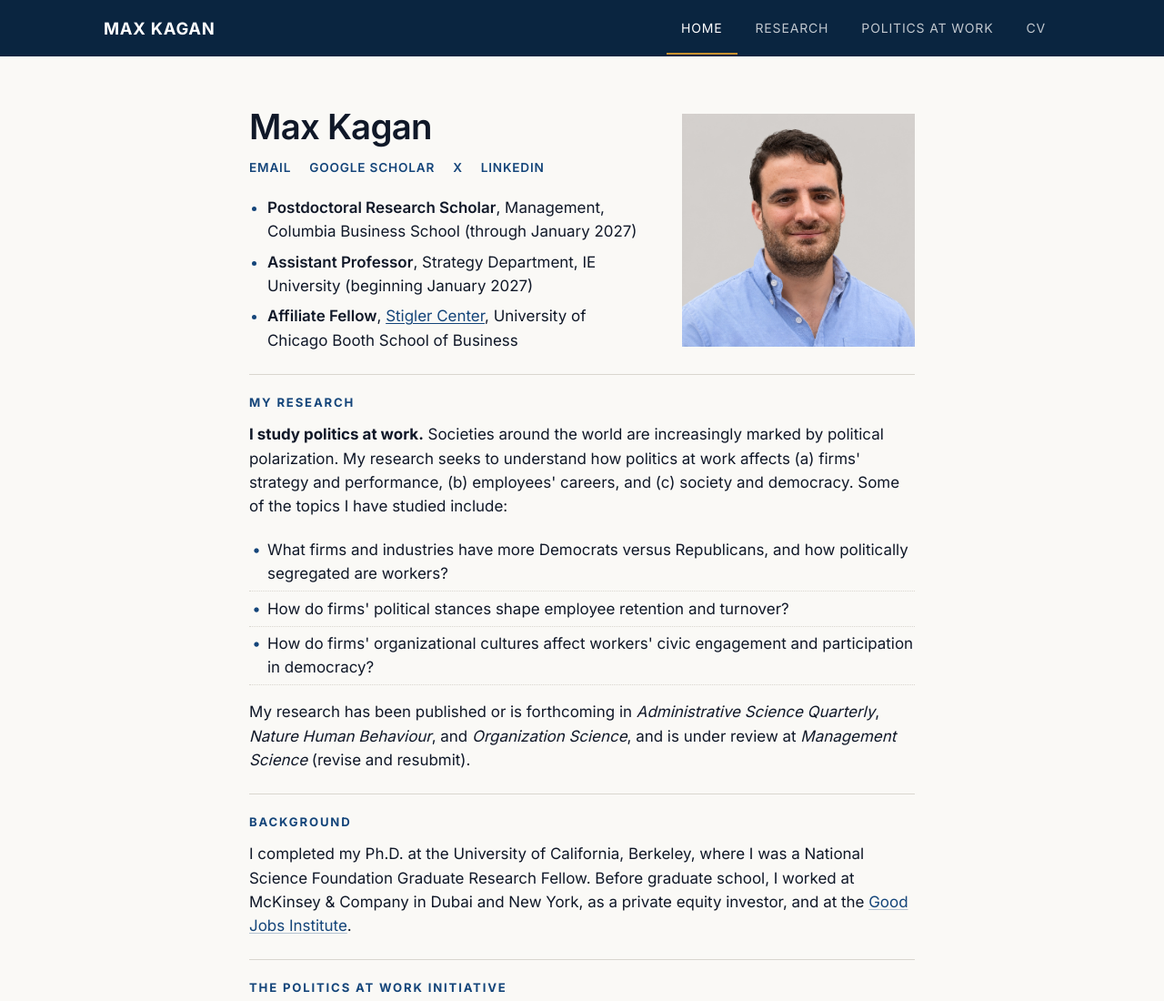
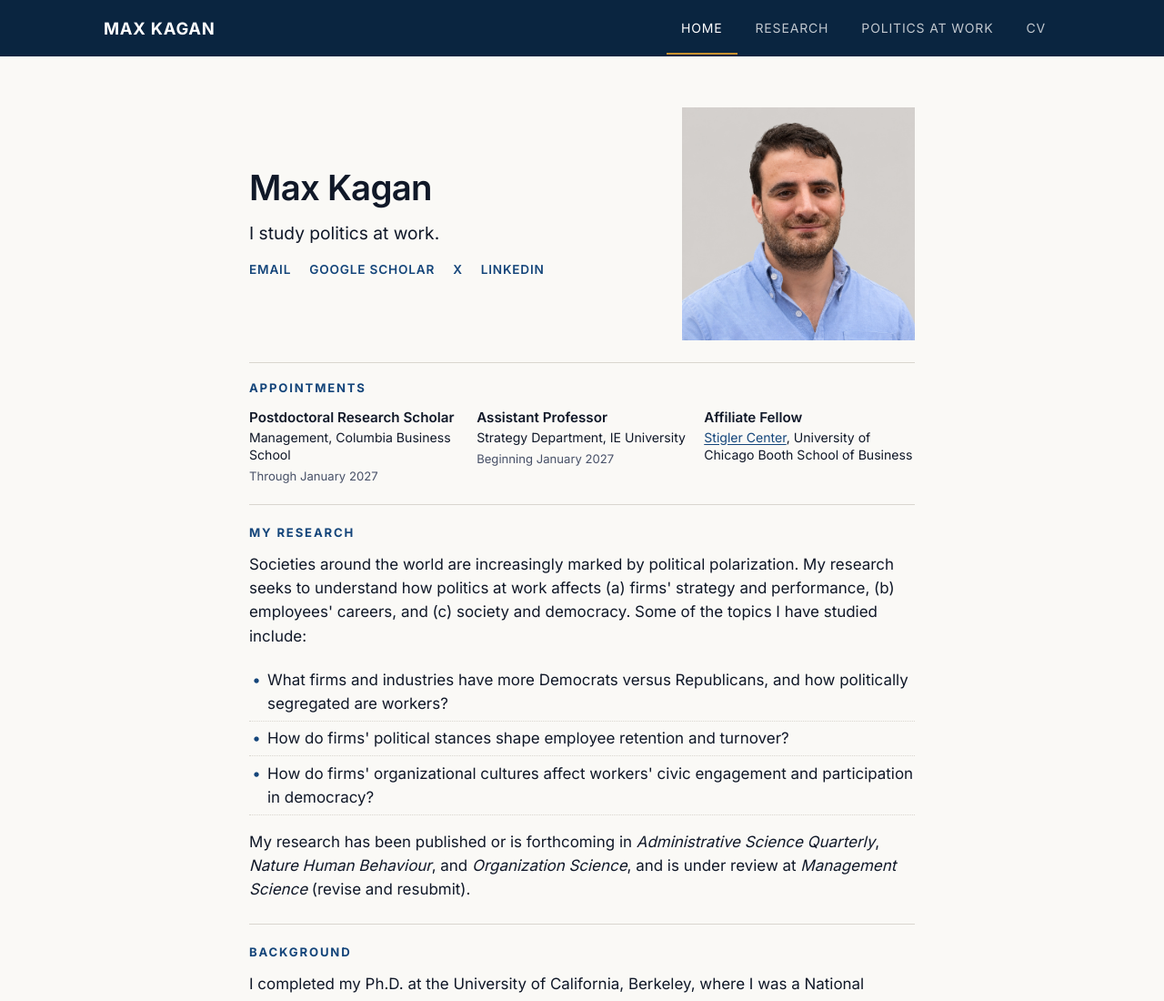
Before and after one commit to maxikagan/kagan-website, a plain HTML site: page index.html in a window 1280 px wide. Shown: the top 1100 px of the page at 91% size. Drawn offline with nearby package versions, Linux system fonts and the light colour scheme.

Commit message:
Lead the homepage with research

```diff
--- a/index.html
+++ b/index.html
@@ -10,7 +10,7 @@
     <link rel="preconnect" href="https://fonts.googleapis.com">
     <link rel="preconnect" href="https://fonts.gstatic.com" crossorigin>
     <link href="https://fonts.googleapis.com/css2?family=Inter:wght@400;600;700&family=IBM+Plex+Sans:wght@400;500;600;700&family=Newsreader:ital,opsz,wght@0,6..72,400;0,6..72,500;0,6..72,600;1,6..72,400&display=swap" rel="stylesheet">
-    <link rel="stylesheet" href="styles.css?v=20261125d">
+    <link rel="stylesheet" href="styles.css?v=20261125e">
 </head>
 <body class="home-body">
     <nav class="navbar navbar-expand-lg">
@@ -32,8 +32,9 @@
 
     <main class="home-sections home-index">
         <header class="home-mast home-intro">
-            <div class="home-intro-identity">
+            <div>
                 <h1 class="mast-name">Max Kagan</h1>
+                <p class="home-intro-thesis">I study politics at work.</p>
                 <div class="mast-links">
                     <a href="mailto:mik2124@columbia.edu">Email</a>
                     <a href="https://scholar.google.com/citations?user=D7XsKOkAAAAJ&hl=en" target="_blank" rel="noopener">Google Scholar</a>
@@ -42,16 +43,31 @@
                 </div>
             </div>
             <img src="images/headshot-full.jpg" width="1254" height="1254" alt="Max Kagan">
-            <ul class="home-intro-appointments">
-                <li><strong>Postdoctoral Research Scholar</strong>, Management, Columbia Business School (through January 2027)</li>
-                <li><strong>Assistant Professor</strong>, Strategy Department, IE University (beginning January 2027)</li>
-                <li><strong>Affiliate Fellow</strong>, <a href="https://www.chicagobooth.edu/research/stigler/research/affiliate-fellows/current-cohort" target="_blank" rel="noopener">Stigler Center</a>, University of Chicago Booth School of Business</li>
+        </header>
+
+        <section class="home-appointments">
+            <h2 class="home-label">Appointments</h2>
+            <ul class="home-appointment-list" role="list">
+                <li>
+                    <strong>Postdoctoral Research Scholar</strong>
+                    <span class="home-appointment-detail">Management, Columbia Business School</span>
+                    <span class="home-appointment-date">Through January 2027</span>
+                </li>
+                <li>
+                    <strong>Assistant Professor</strong>
+                    <span class="home-appointment-detail">Strategy Department, IE University</span>
+                    <span class="home-appointment-date">Beginning January 2027</span>
+                </li>
+                <li>
+                    <strong>Affiliate Fellow</strong>
+                    <span class="home-appointment-detail"><a href="https://www.chicagobooth.edu/research/stigler/research/affiliate-fellows/current-cohort" target="_blank" rel="noopener">Stigler Center</a>, University of Chicago Booth School of Business</span>
+                </li>
             </ul>
-        </header>
+        </section>
 
         <section class="home-section">
             <p class="home-label">My Research</p>
-            <p><strong>I study politics at work.</strong> Societies around the world are increasingly marked by political polarization.
+            <p>Societies around the world are increasingly marked by political polarization.
                 My research seeks to understand how politics at work affects (a) firms' strategy and performance, (b) employees' careers, and (c) society and democracy.
                 Some of the topics I have studied include:</p>
             <ul>
--- a/styles.css
+++ b/styles.css
@@ -1267,7 +1267,8 @@ body.home-body {
     text-underline-offset: 2px;
 }
 
-.home-section {
+.home-section,
+.home-appointments {
     border-top: 1px solid #d9d6cf;
     padding: 1.25rem 0 0.5rem;
 }
@@ -1282,8 +1283,7 @@ body.home-body {
 }
 
 .home-section p,
-.home-section li,
-.home-intro-appointments {
+.home-section li {
     font-size: 1.06rem;
     line-height: 1.65;
 }
@@ -1327,7 +1327,7 @@ body.home-body {
 
 .home-index .home-section p,
 .home-index .home-section li,
-.home-index .home-intro-appointments {
+.home-appointments {
     line-height: 1.55;
 }
 
@@ -1349,46 +1349,54 @@ body.home-body {
 
 .home-intro {
     display: grid;
-    grid-template:
-        "identity portrait" auto
-        "appointments portrait" auto / minmax(0, 1fr) auto;
+    grid-template-columns: minmax(0, 1fr) auto;
     gap: 1.25rem 2.5rem;
     padding-bottom: 1.5rem;
     margin-bottom: 0;
 }
 
-.home-intro-identity {
-    grid-area: identity;
-    align-self: end;
+.home-intro-thesis {
+    margin: 0.85rem 0 0;
+    font-size: 1.2rem;
 }
 
 .home-intro img {
-    grid-area: portrait;
     width: 256px;
     height: auto;
 }
 
-.home-intro-appointments {
-    grid-area: appointments;
-    align-self: start;
-    list-style: disc;
+.home-appointments {
+    padding-bottom: 1.25rem;
+}
+
+.home-appointment-list {
+    display: grid;
+    grid-template-columns: repeat(3, minmax(0, 1fr));
+    gap: 1.15rem;
+    list-style: none;
     margin: 0;
-    padding-inline-start: 1.25rem;
-}
-
-.home-intro-appointments li + li {
-    margin-top: 0.45rem;
-}
-
-.home-intro-appointments li::marker {
-    color: var(--navy-light);
-}
-
-.home-intro-appointments strong {
-    font-weight: 600;
-}
-
-.home-intro-appointments a {
+    padding: 0;
+    font-size: 0.95rem;
+}
+
+.home-appointment-list strong {
+    font-weight: 600;
+}
+
+.home-appointment-detail {
+    display: block;
+    font-size: 0.88rem;
+    line-height: 1.4;
+}
+
+.home-appointment-date {
+    display: block;
+    margin-top: 0.2rem;
+    color: var(--text-secondary);
+    font-size: 0.82rem;
+}
+
+.home-appointment-detail a {
     text-decoration: underline;
     text-underline-offset: 2px;
 }
@@ -1479,10 +1487,7 @@ h2.home-label {
     }
 
     .home-intro {
-        grid-template:
-            "identity" auto
-            "portrait" auto
-            "appointments" auto / minmax(0, 1fr);
+        grid-template-columns: minmax(0, 1fr);
         row-gap: 24px;
     }
 
@@ -1490,6 +1495,11 @@ h2.home-label {
         width: 192px;
         max-width: 100%;
         justify-self: center;
+    }
+
+    .home-appointment-list {
+        grid-template-columns: 1fr;
+        gap: 0.85rem;
     }
 
     .mast-name {
```
